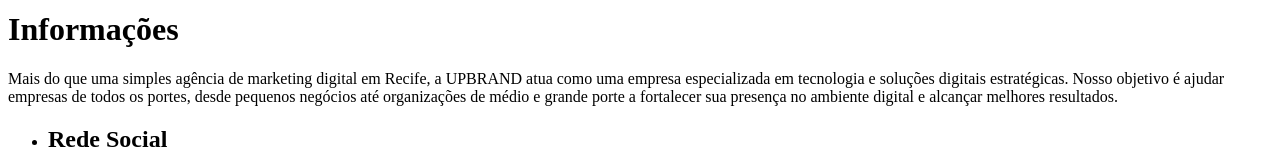
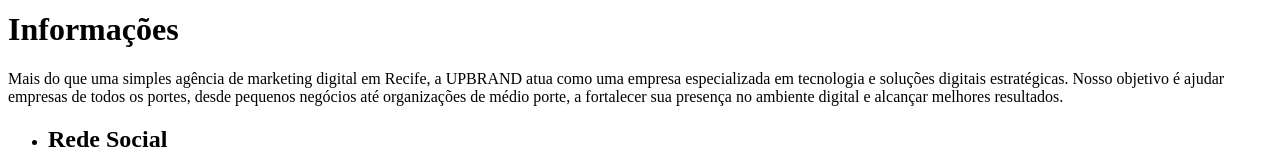
Before and after one commit to AdrianoSantann4/projeto-upbrand, a plain HTML site: page informacoes.html in a window 1280 px wide. Shown: the part 543-703 px from the top of the page. Drawn offline with Linux system fonts and the light colour scheme.

Commit message:
update informações.html
atualização de informações

```diff
--- a/informacoes.html
+++ b/informacoes.html
@@ -28,7 +28,7 @@
         Mais do que uma simples agência de marketing digital em Recife, a
         UPBRAND atua como uma empresa especializada em tecnologia e soluções
         digitais estratégicas. Nosso objetivo é ajudar empresas de todos os
-        portes, desde pequenos negócios até organizações de médio e grande porte
+        portes, desde pequenos negócios até organizações de médio porte,
         a fortalecer sua presença no ambiente digital e alcançar melhores
         resultados.
       </p>
@@ -37,12 +37,14 @@
           <h2>Rede Social</h2>
           <p>@UPBRAND_OFICIAL</p>
         </li>
+
         <li>
           <h2>Localização</h2>
           <p>
             R.Padre Carapuceiro,590 - Boa Viagem,Recife-PE, 51020-250,Brasil.
           </p>
         </li>
+
         <li>
           <h2>Contato</h2>
           <p>
@@ -50,6 +52,7 @@
             Email: upbrand@gmail.com
           </p>
         </li>
+
         <li>
           <h2>Horário de Funcionamento</h2>
           <p>
```
